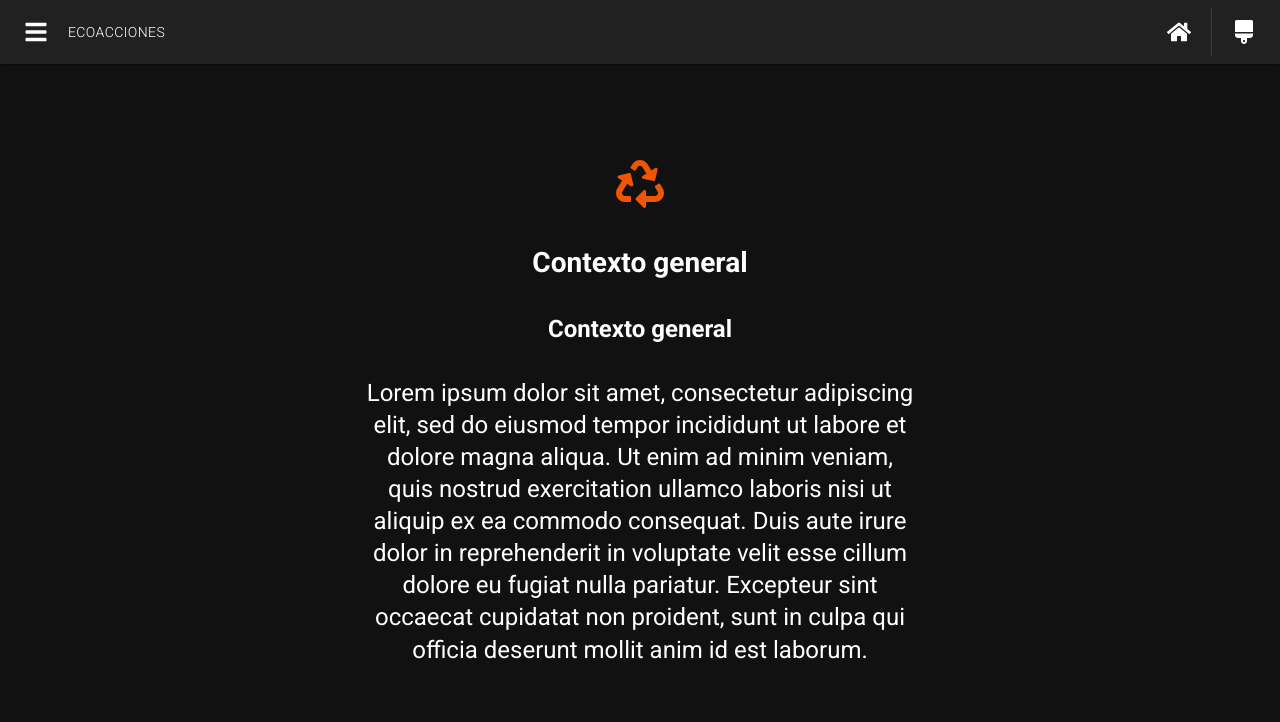
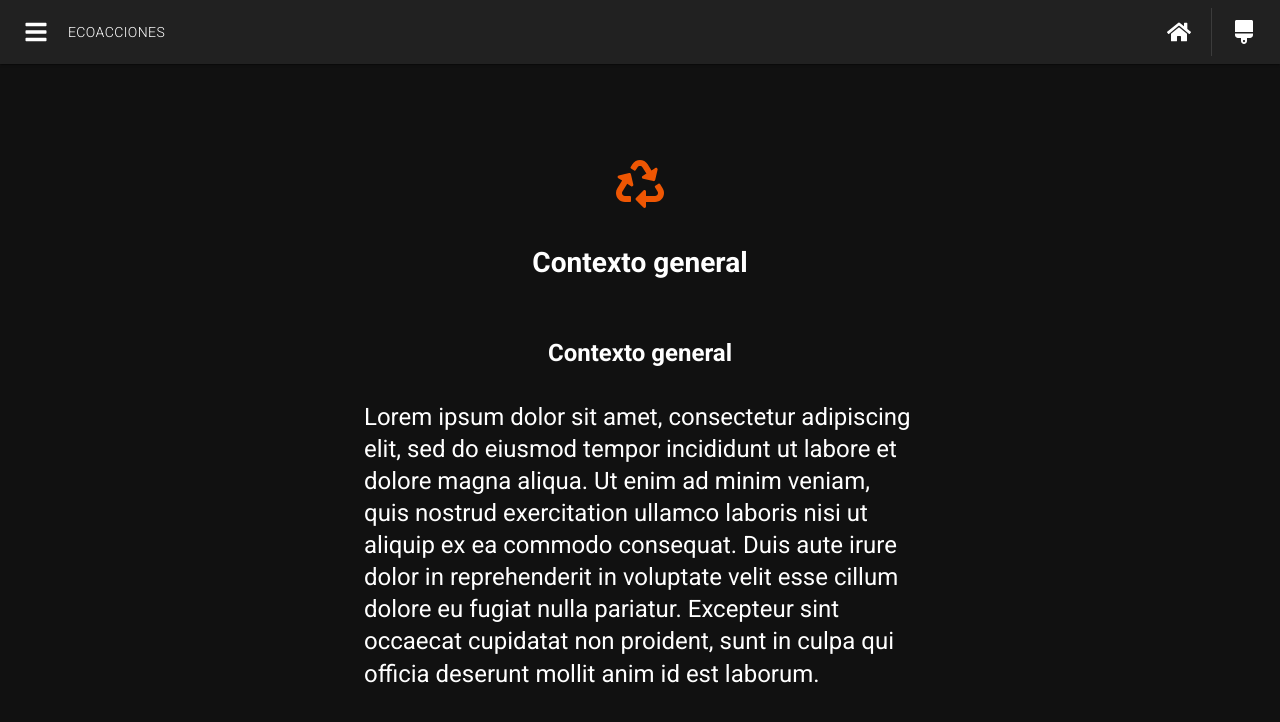
Before and after one commit to LichiBruno/Ecoacciones, a React (Create React App) app: page /page-1 in a window 1280 px wide. Shown: the top 722 px of the page. Built offline with nearby package versions, Linux system fonts and the light colour scheme.

Commit message:
minor chagnes

```diff
--- a/src/components/Page/styles.js
+++ b/src/components/Page/styles.js
@@ -10,7 +10,9 @@ const useStyles = makeStyles(theme => ({
     right: isMobile ? '0' : '',
     'margin-left': isMobile ? 'auto' : '',
     'margin-right': isMobile ? 'auto' : '',
+    // align text to center only on mobile
     // 'text-align': isMobile ? 'center' : '',
+    // Above code center the title and icon
     'text-align': 'center',
     'padding-left': theme.spacing(isMobile ? 1.5 : 3),
     'padding-right': theme.spacing(isMobile ? 1.5 : 3),
--- a/src/global.css
+++ b/src/global.css
@@ -23,6 +23,11 @@ body {
   height: 100%;
 }
 
+.responsive {
+  max-width: 100%;
+  height: auto;
+}
+
 .Chapters {
   height: 20em;
 }
@@ -31,3 +36,16 @@ body {
 ::-webkit-scrollbar {
   display: none;
 }
+
+p{
+  padding-bottom: 1.5em;
+  text-align: start;
+}
+
+h4 {
+  padding-top: 1em;
+}
+
+li {
+  text-align: justify;
+}
--- a/src/pages/Welcome/Component.js
+++ b/src/pages/Welcome/Component.js
@@ -4,7 +4,7 @@ import Container from '@material-ui/core/Container';
 import Typography from '@material-ui/core/Typography';
 import useMediaQuery from '@material-ui/core/useMediaQuery';
 
-import { FaReact as ReactIcon } from 'react-icons/fa';
+// import { FaReact as ReactIcon } from 'react-icons/fa';
 
 import Fb from 'components/Fb';
 import Meta from 'components/Meta';
@@ -23,7 +23,7 @@ function Welcome() {
       />
       <Container maxWidth="sm" className="full-height">
         <Fb justifyCenter alignCenter className={classes.wrapper}>
-          <Fb className={classes.iconBox}><ReactIcon className={classes.icon} /></Fb>
+          {/* <Fb className={classes.iconBox}><ReactIcon className={classes.icon} /></Fb> */}
           <Typography
             variant={matchSmallScreen ? 'h4' : 'h3'}
             className={classes.title}
```
Also changed, not shown: src/pages/Page1/Banner.js (deleted).
